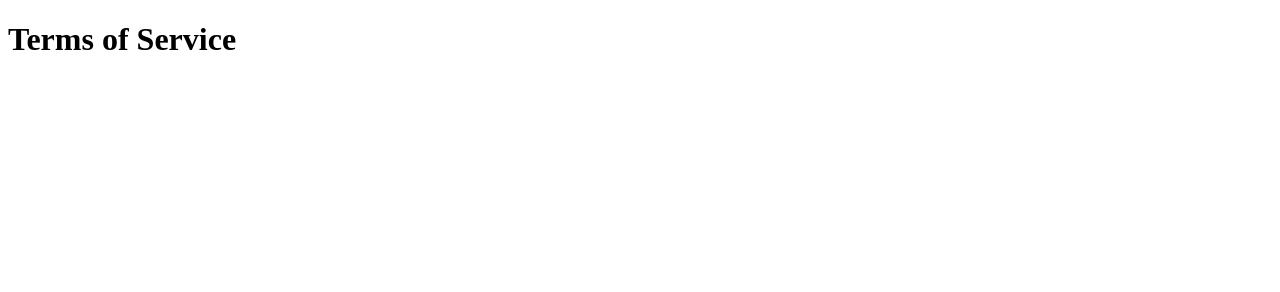
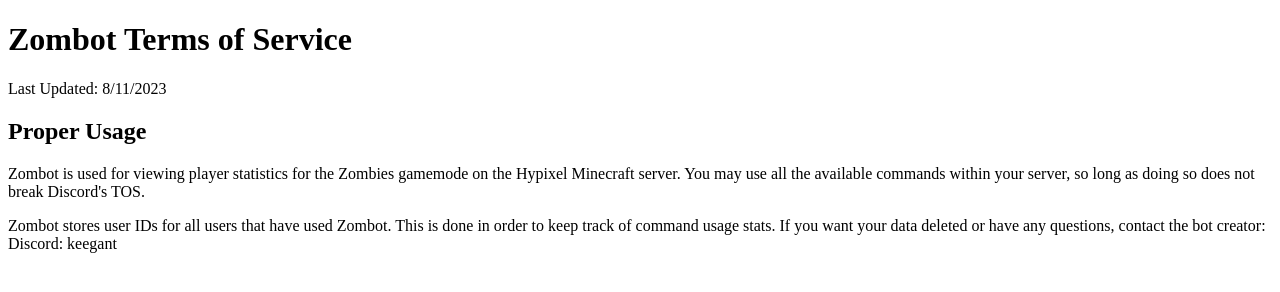
Before and after one commit to Keegan-T/Zombot-TOS, a plain HTML site: page index.html in a window 1280 px wide. Drawn offline with Linux system fonts and the light colour scheme.

Commit message:
Updated TOS

```diff
--- a/index.html
+++ b/index.html
@@ -6,6 +6,14 @@
     <title>Zombot TOS</title>
 </head>
 <body>
-    <h1>Terms of Service</h1>
+    <h1>Zombot Terms of Service</h1>
+    <p>Last Updated: 8/11/2023</p>
+    <h2>Proper Usage</h2>
+    <p>Zombot is used for viewing player statistics for the Zombies gamemode on the Hypixel Minecraft server. You may use all the available commands within your server, so long as doing so does not break Discord's TOS.</p>
+    <p>
+        Zombot stores user IDs for all users that have used Zombot. This is done in order to keep track of command usage stats.
+        If you want your data deleted or have any questions, contact the bot creator:
+        Discord: keegant
+    </p>
 </body>
 </html>
```
